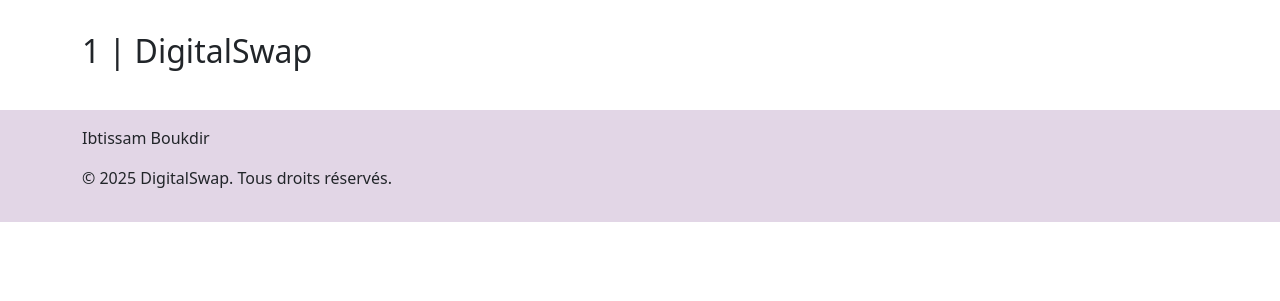
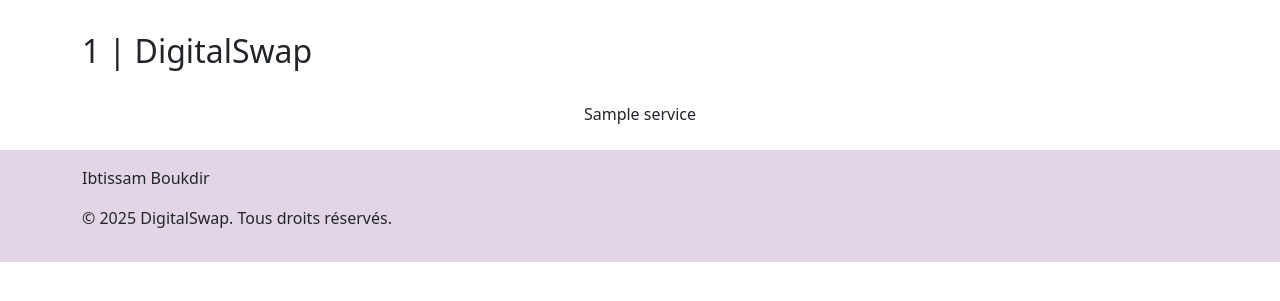
Before and after one commit to Bassouma-code/Web3_TP1_IbtissamBoukdir, a Flask app: template templates/nos-services.jinja in a window 1280 px wide. Shown: the part 188-489 px from the top of the page. Run offline with Flask 3, Linux system fonts and the light colour scheme; the template is opened without the code that fills it: most values are stand-ins (such as "Sample title", 1, 10 or a date in 2020); some libraries are stand-ins or nearby versions.

Commit message:
Integration de la page Nos services

```diff
--- a/app.py
+++ b/app.py
@@ -39,7 +39,7 @@
     """Page qui permet d'afficher toutes les informations d'un service"""
     identifiant = request.args.get('id', type=int)
     service = {}
-    nom
+
     # TODO : faire try except et mettre dans logger
 
     with bd.creer_connexion() as conn:
@@ -160,7 +160,17 @@
     #         s = curseur.fetchone()
 
     # return render_template('ajout.jinja', categories=categories, service=s)
+@app.route('/nos-services')
+def lister_service():
+    """Affiche la liste de tous les services proposés par les utilisateurs du site"""
+    services= []
+    with bd.creer_connexion() as conn:
+        with conn.get_curseur() as curseur:
 
+            curseur.execute("SELECT titre FROM services")
+            services = curseur.fetchall()
+
+    return render_template('nos-services.jinja',titre_page="Nos services", services=services)
 
 if __name__ == "__main__":
     app.run(debug=True)
--- a/static/css/styles.sass
+++ b/static/css/styles.sass
@@ -42,7 +42,7 @@
     background-color: $couleur-primaire
     color: $couleur-secondaire
     padding: 15px
-    margin-top: 15px
+    margin-top: 50px
     margin-bottom: 15px
     text-decoration: none
     border-radius: 5px
--- a/templates/base.jinja
+++ b/templates/base.jinja
@@ -41,7 +41,7 @@
                                 <a class="nav-link" href="/ajout">Ajouter/modifier un service</a>
                             </li>
                             <li class="nav-item">
-                                <a class="nav-link" href="/service">Nos services</a>
+                                <a class="nav-link" href="/nos-services">Nos services</a>
                             </li>
 
                         </ul>
--- a/templates/nos-services.jinja
+++ b/templates/nos-services.jinja
@@ -1,5 +1,14 @@
 {% extends "base.jinja" %}
 {% block contenu %}
+<div class="mx-auto" style="max-width: 600px;">
 
+    <ul class="list-group list-group-flush">
+        {% for service in services %}
+        <li class="list-group-item px-3 py-2 text-center">
+            {{ service.titre }}
+        </li>
+        {% endfor %}
+    </ul>
 
+</div>
 {% endblock %}
```
Also changed, not shown: templates/service.jinja (+5 -3 lines), static/css/styles.css.
